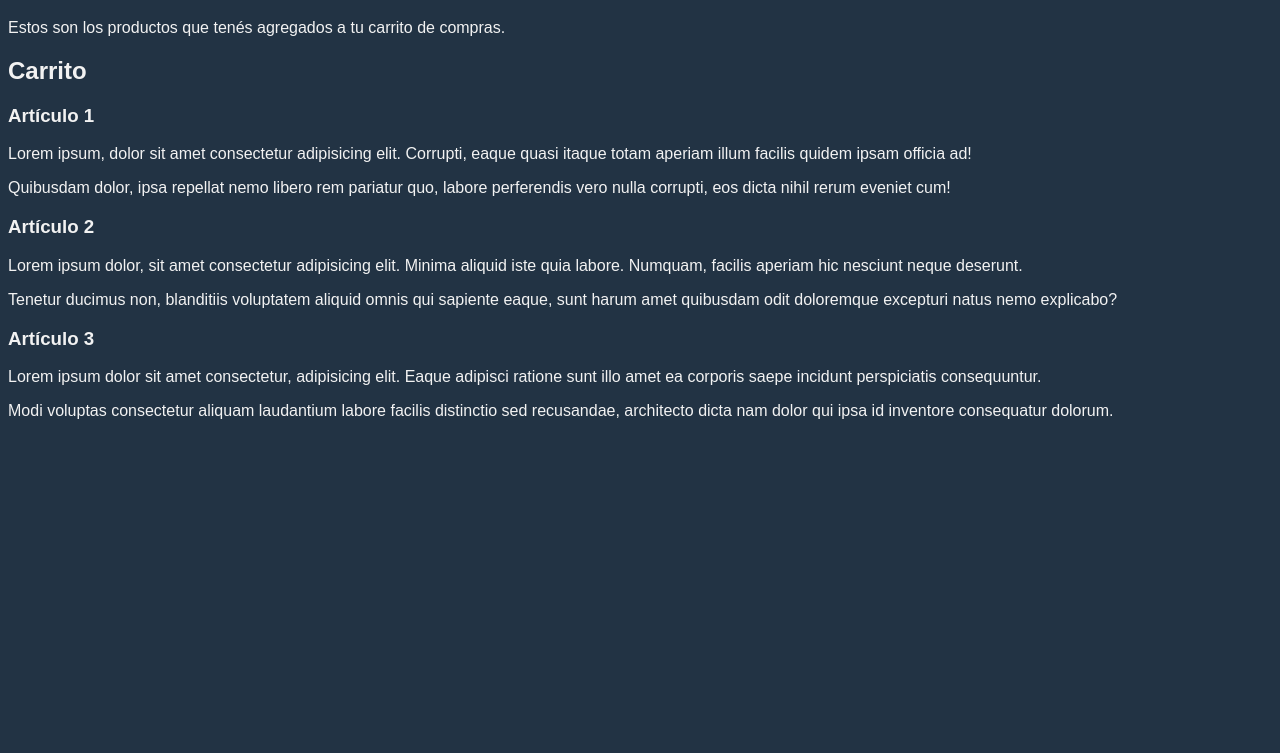
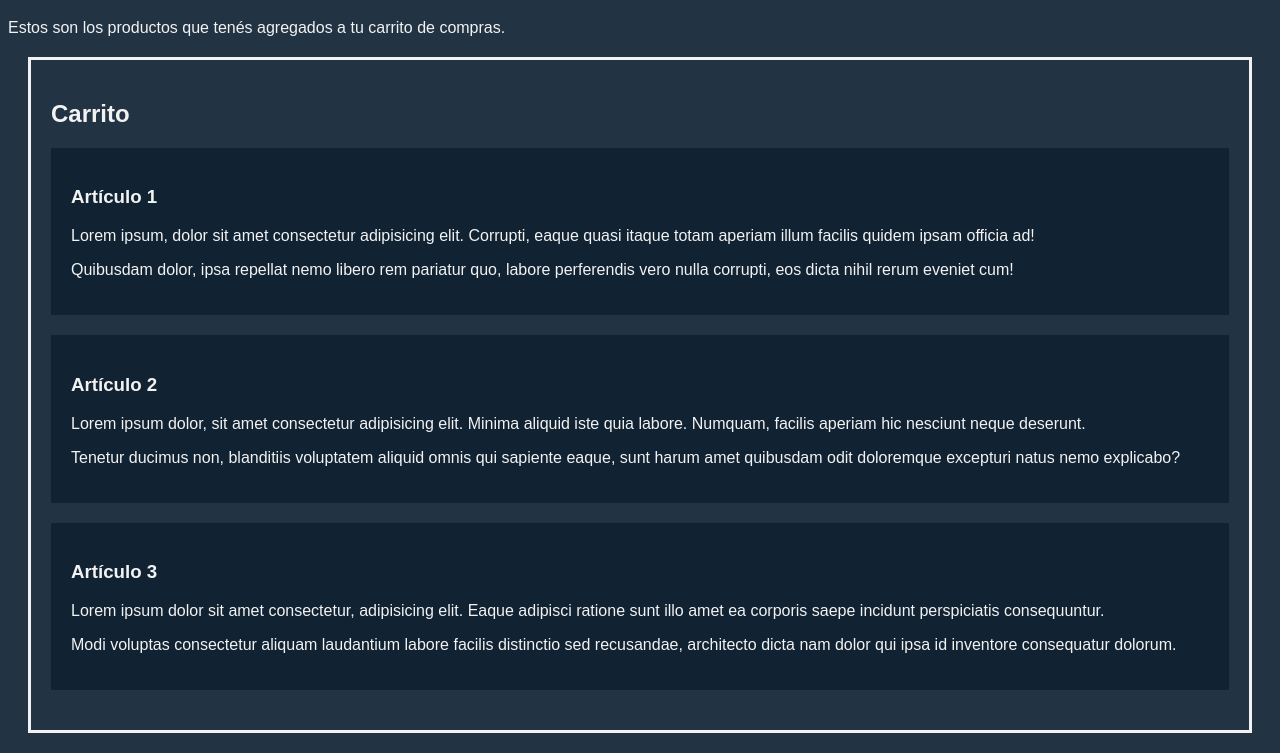
Before and after one commit to jdrjuan/sitio-web-3, a plain HTML site: page carrito.html in a window 1280 px wide. Shown: the part 61-814 px from the top of the page. Drawn offline with Linux system fonts and the light colour scheme.

Commit message:
Define estilos para carrito y artículos en carrito.htlm

```diff
--- a/css/style.css
+++ b/css/style.css
@@ -3,3 +3,15 @@ body {
     background-color: #234;
     color: #f2f2f2;
 }
+
+.carrito {
+    border: 3px solid;
+    padding: 20px;
+    margin: 20px;
+}
+
+.articulo {
+    background-color: #123;
+    padding: 20px;
+    margin-bottom: 20px;
+}
```
